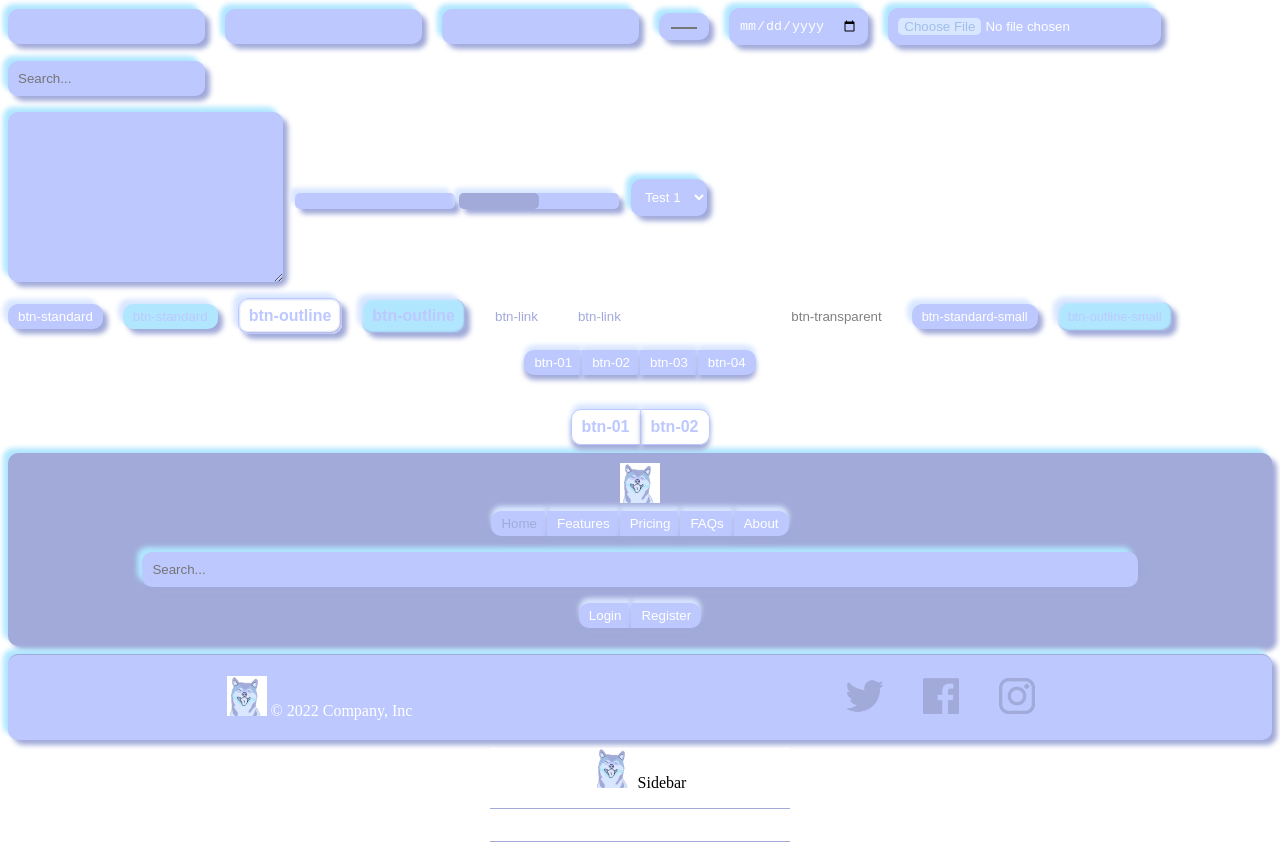
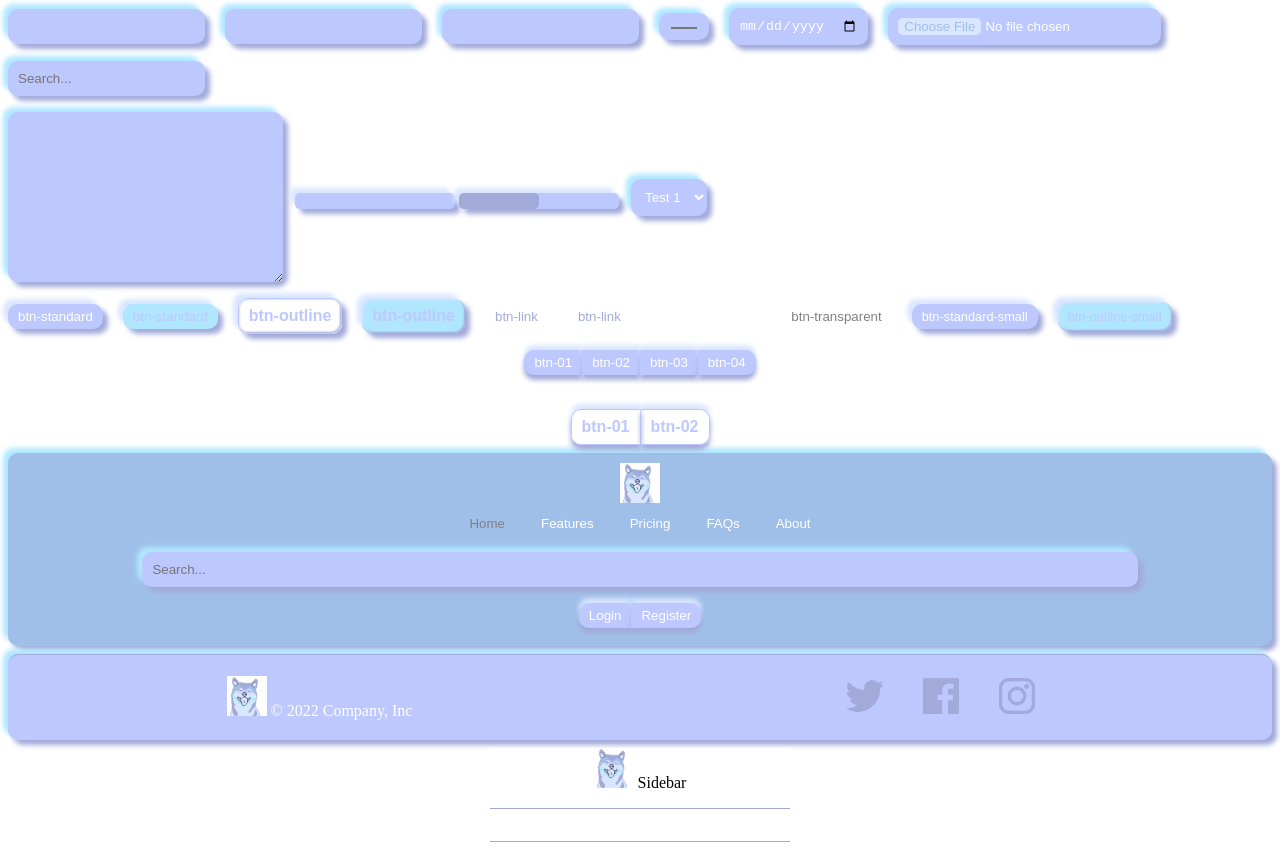
Before and after one commit to valajr/BlueDog, a plain HTML site: page index.html in a window 1280 px wide. Shown: the top 853 px of the page. Drawn offline with Linux system fonts and the light colour scheme.

Commit message:
minor fix

```diff
--- a/import/style.css
+++ b/import/style.css
@@ -184,9 +184,7 @@ input[type=file]::-ms-browse:active {
 }
 
 .btn-selected {
-    color: var(--primary-dark);
-    box-shadow: 5px 5px 5px inset var(--primary-medium-dark),
-                -5px -5px 5px inset var(--primary-medium-light);
+    color: grey;
 }
 
 .btn-link {
@@ -237,7 +235,7 @@ input[type=file]::-ms-browse:active {
     margin: .5rem;
     display: flex;
     color: white;
-    background-color: var(--primary-dark);
+    background-color: var(--primary-medium-dark);
 }
 
 .header-content {
--- a/index.html
+++ b/index.html
@@ -1,7 +1,7 @@
 <!DOCTYPE html>
 <html lang="en">
 <head>
-    <meta charset="UTF-8">
+    <meta charset="utf-8">
 
     <link rel="stylesheet" href="import/style.css">
 
@@ -58,12 +58,12 @@
         <header class="header test">
             <div class="header-content">
                 <img src="import/images/bluedog.jpeg" width='40' heigth='40' alt="bluedog logo" class="logo">
-                <div class="navigator btn-group">
-                    <button class="btn btn-standard btn-selected">Home</button>
-                    <button class="btn btn-standard">Features</button>
-                    <button class="btn btn-standard">Pricing</button>
-                    <button class="btn btn-standard">FAQs</button>
-                    <button class="btn btn-standard">About</button>
+                <div class="navigator">
+                    <button class="btn btn-transparent btn-selected">Home</button>
+                    <button class="btn btn-transparent">Features</button>
+                    <button class="btn btn-transparent">Pricing</button>
+                    <button class="btn btn-transparent">FAQs</button>
+                    <button class="btn btn-transparent">About</button>
                 </div>
                 <input type="search" placeholder="Search..." class="test"></input>
                 <div class="buttons btn-group">
@@ -103,7 +103,7 @@
             <hr class="hr">
             <div class="sidebar-dropdown">
                 <img src="#" alt="user">
-                <select name="" class="test">
+                <select name="test-02" class="test">
                     <option value="name">Test 1</option>
                     <option value="name">Test 2</option>
                     <option value="name">Test 3</option>
```
